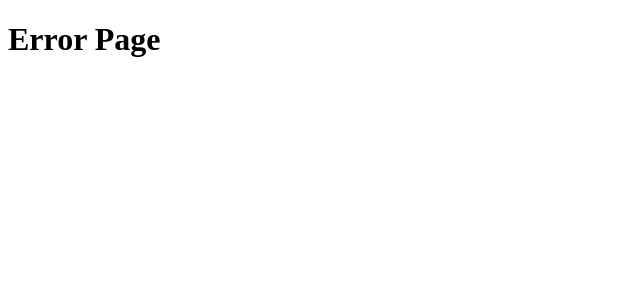
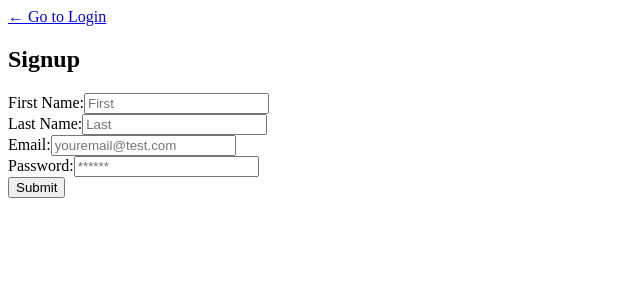
Before and after one commit to zallen16/Group5-Calendar-Meetup, a React (Vite) app in the folder client/: page /signup in a window 1280 px wide. Before the commit this address had no page. Shown: the top 300 px of the page, without its empty margins (0-640 px from the left). Built offline with nearby package versions, Linux system fonts and the light colour scheme.

Commit message:
Added Signup pages.jsx and edited queries

```diff
--- a/client/src/pages/signup.jsx
+++ b/client/src/pages/signup.jsx
@@ -3,3 +3,85 @@
 import { useMutation } from "@apollo/client";
 import Auth from '../utils/auth';
 import { ADD_USER } from '../utils/mutations';
+
+function Signup(props) {
+    const [formState, setFormState] = useState({ email: '', password: '' });
+    const [addUser] = useMutation(ADD_USER);
+
+    const handleFormSubmit = async (event) => {
+      event.preventDefault();
+      const mutationResponse = await addUser({
+        variables: {
+          email: formState.email,
+          password: formState.password,
+          firstName: formState.firstName,
+          lastName: formState.lastName,
+        },
+      });
+      const token = mutationResponse.data.addUser.token;
+      Auth.login(token);
+    };
+
+    const handleChange = (event) => {
+      const { name, value } = event.target;
+      setFormState({
+        ...formState,
+        [name]: value,
+      });
+    };
+
+    return (
+      <div className="container my-1">
+        <Link to="/login">← Go to Login</Link>
+
+        <h2>Signup</h2>
+        <form onSubmit={handleFormSubmit}>
+          <div className="flex-row space-between my-2">
+            <label htmlFor="firstName">First Name:</label>
+            <input
+              placeholder="First"
+              name="firstName"
+              type="firstName"
+              id="firstName"
+              onChange={handleChange}
+            />
+          </div>
+          <div className="flex-row space-between my-2">
+            <label htmlFor="lastName">Last Name:</label>
+            <input
+              placeholder="Last"
+              name="lastName"
+              type="lastName"
+              id="lastName"
+              onChange={handleChange}
+            />
+          </div>
+          <div className="flex-row space-between my-2">
+            <label htmlFor="email">Email:</label>
+            <input
+              placeholder="youremail@test.com"
+              name="email"
+              type="email"
+              id="email"
+              onChange={handleChange}
+            />
+          </div>
+          <div className="flex-row space-between my-2">
+            <label htmlFor="pwd">Password:</label>
+            <input
+              placeholder="******"
+              name="password"
+              type="password"
+              id="pwd"
+              onChange={handleChange}
+            />
+          </div>
+          <div className="flex-row flex-end">
+            <button type="submit">Submit</button>
+          </div>
+        </form>
+      </div>
+    );
+  }
+
+  export default Signup;
--- /dev/null
+++ b/client/src/utils/auth.js
@@ -0,0 +1,45 @@
+import decode from 'jwt-decode';
+
+class AuthService {
+  getProfile() {
+    return decode(this.getToken());
+  }
+
+  loggedIn() {
+    // Checks if there is a saved token and it's still valid
+    const token = this.getToken();
+    return !!token && !this.isTokenExpired(token);
+  }
+
+  isTokenExpired(token) {
+    try {
+      const decoded = decode(token);
+      if (decoded.exp < Date.now() / 1000) {
+        return true;
+      } else return false;
+    } catch (err) {
+      return false;
+    }
+  }
+
+  getToken() {
+    // Retrieves the user token from localStorage
+    return localStorage.getItem('id_token');
+  }
+
+  login(idToken) {
+    // Saves user token to localStorage
+    localStorage.setItem('id_token', idToken);
+
+    window.location.assign('/');
+  }
+
+  logout() {
+    // Clear user token and profile data from localStorage
+    localStorage.removeItem('id_token');
+    // this will reload the page and reset the state of the application
+    window.location.assign('/');
+  }
+}
+
+export default new AuthService();
--- a/client/src/utils/mutations.js
+++ b/client/src/utils/mutations.js
@@ -9,3 +9,24 @@
     }
   }
 `;
+
+export const ADD_USER = gql`
+  mutation addUser(
+    $firstName: String!
+    $lastName: String!
+    $email: String!
+    $password: String!
+  ) {
+    addUser(
+      firstName: $firstName
+      lastName: $lastName
+      email: $email
+      password: $password
+    ) {
+      token
+      user {
+        _id
+      }
+    }
+  }
+`;
```
Also changed, not shown: client/src/main.jsx (+8 -1 lines), client/src/utils/queries.js (+0 -21 lines), client/src/pages/login.jsx (line endings or trailing spaces).
